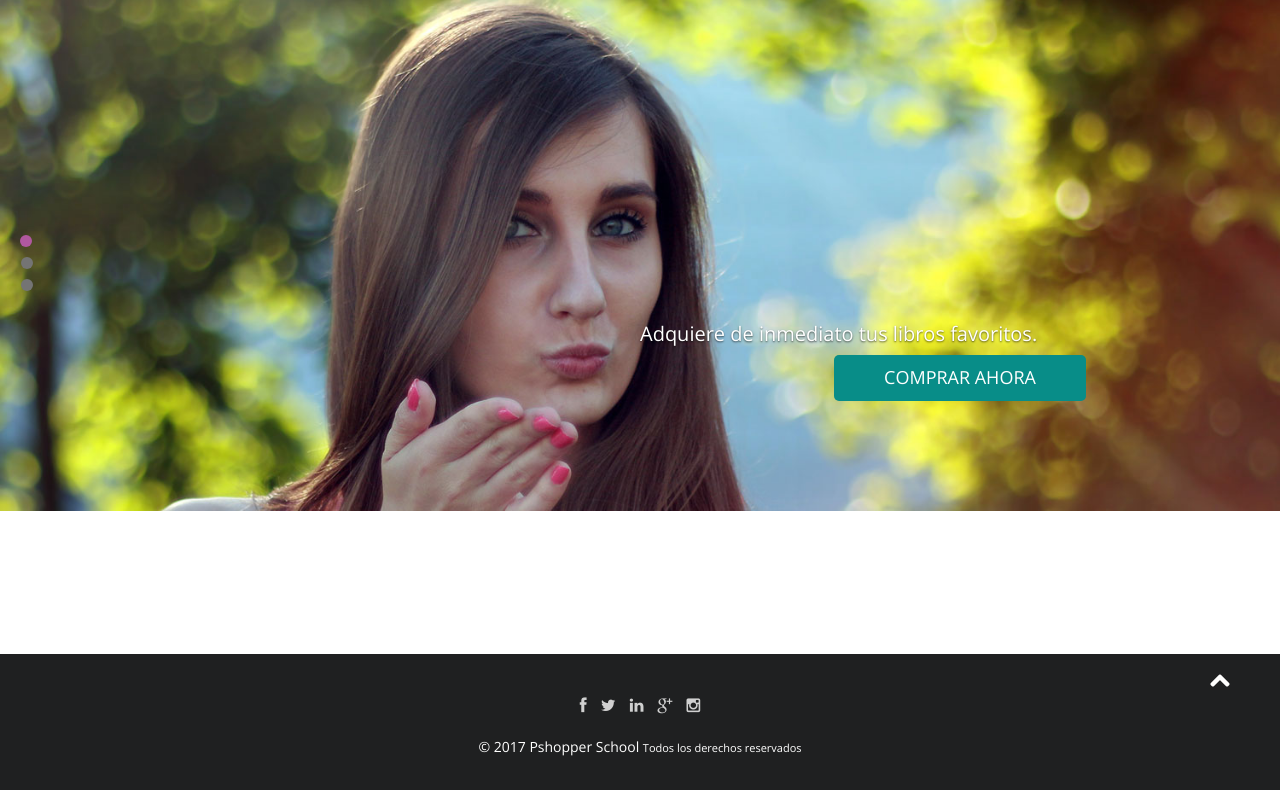
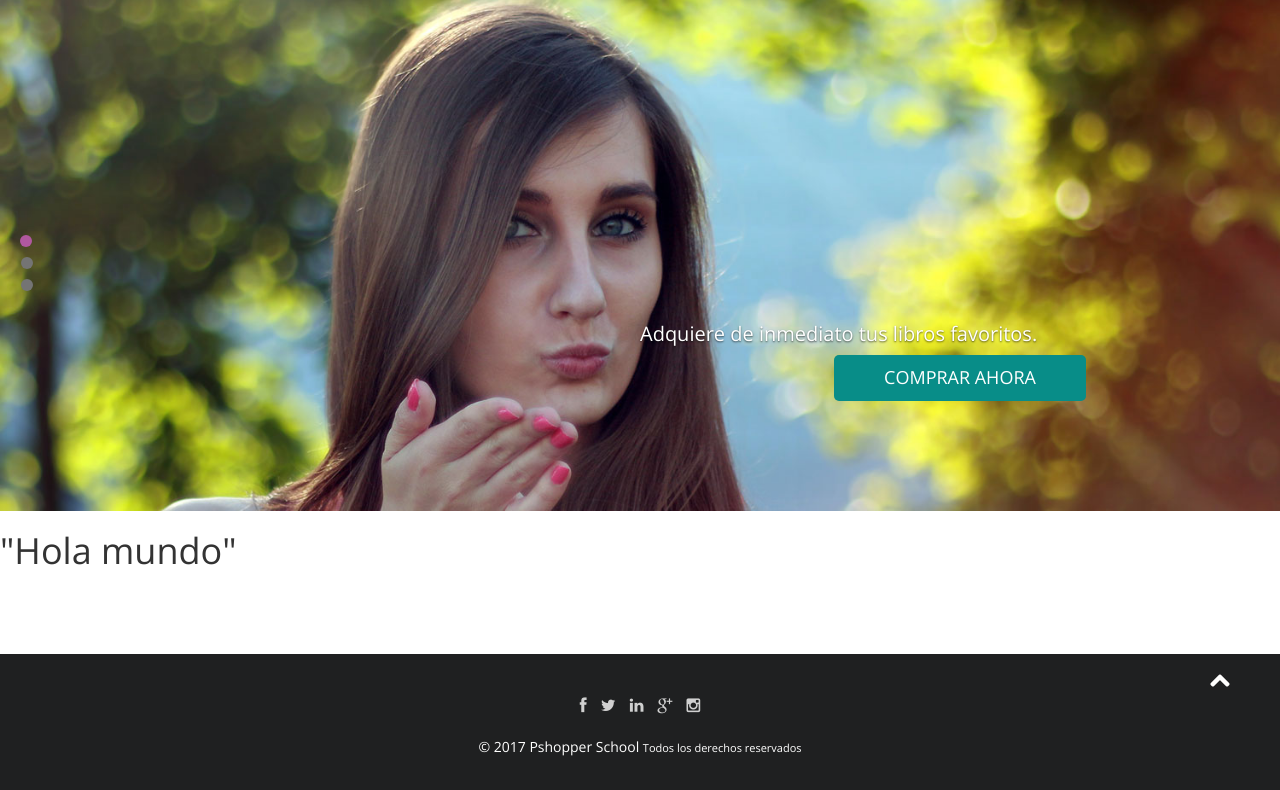
Before and after one commit to FrostedInf/book-store, a Flask app: page / in a window 1280 px wide. Shown: the part 81-871 px from the top of the page. Run offline with Flask 2, Linux system fonts and the light colour scheme; some libraries are stand-ins or nearby versions.

Commit message:
add-Agregue hola mundo

```diff
--- a/templates/index.html
+++ b/templates/index.html
@@ -2,5 +2,5 @@
 {% extends 'plantillas/master.html' %}
 
 {% block content %}
-
+<h1> "Hola mundo"</h1>
 {% endblock %}
```
